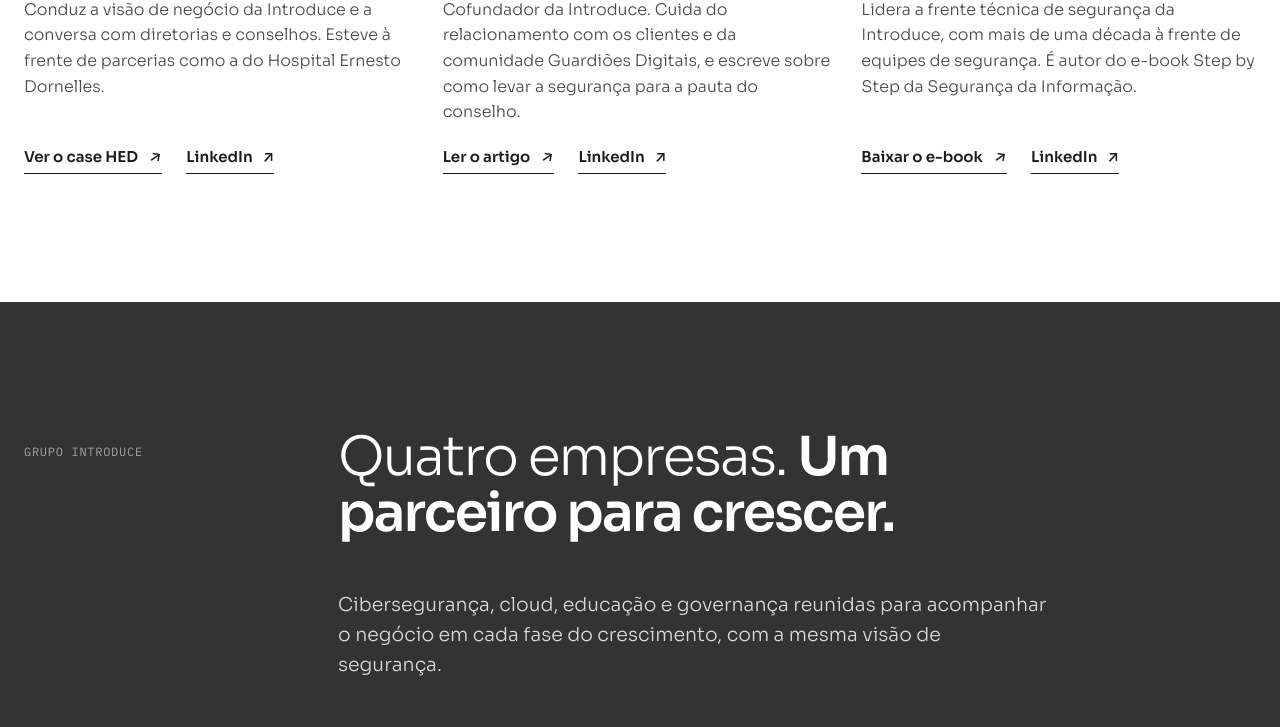
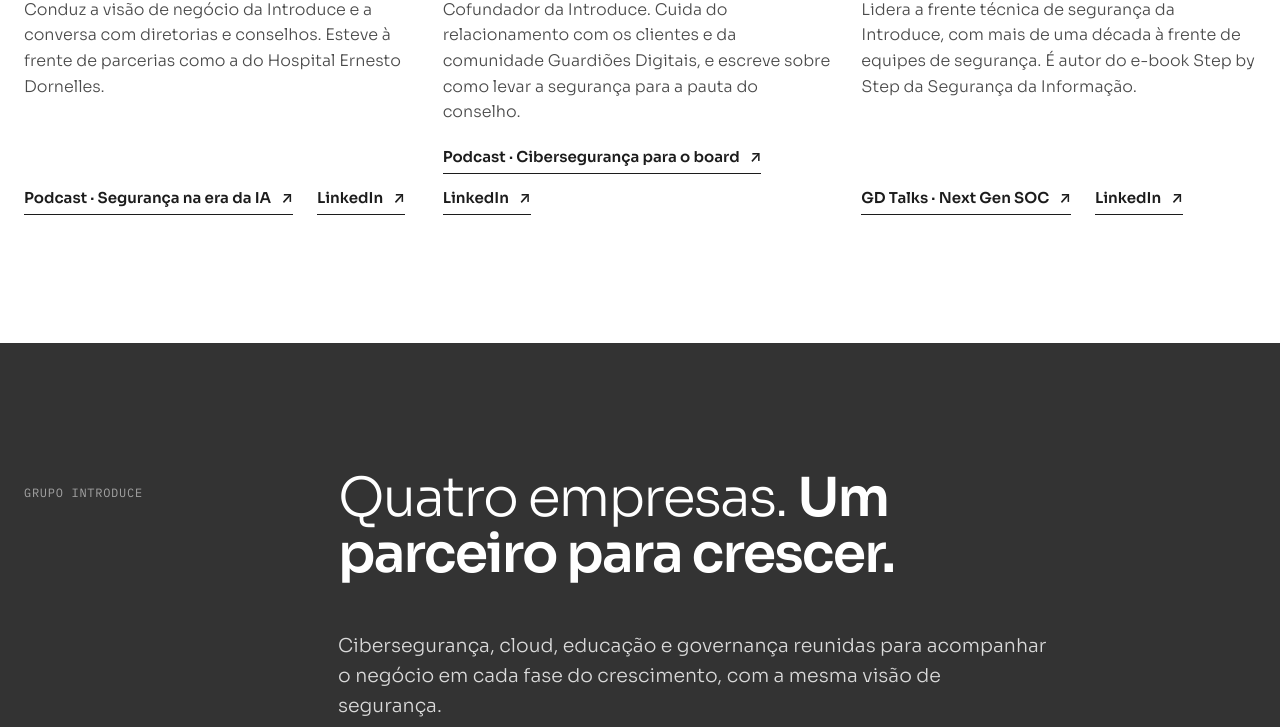
Before and after one commit to kauegrasnievicz/cooltivo-site, a plain HTML site: page introduce-v2/quem-somos/index.html in a window 1280 px wide. Shown: the part 2815-3542 px from the top of the page. Drawn offline with Linux system fonts and the light colour scheme.

Commit message:
Introduce v2: links de vídeo da diretoria
Co-Authored-By: Claude Opus 5.5 <noreply@anthropic.com>
Claude-Session: https://claude.ai/code/session_01RXJJZ2ya2rbjx4BbF9JeJm

```diff
--- a/introduce-v2/quem-somos/index.html
+++ b/introduce-v2/quem-somos/index.html
@@ -80,9 +80,9 @@
   <div class="wrap">
     <div class="sec-head rv"><span class="mono">Diretoria</span><h2>Quem conduz <b>a Introduce.</b></h2></div>
     <ul class="dir rv">
-      <li><span class="dir-av"><img decoding="async" src="../media/time/dir-esdras.webp" alt="Esdras Moreira" width="240" height="240" loading="lazy"></span><span class="mono">CEO</span><h3>Esdras Moreira</h3><p>Conduz a visão de negócio da Introduce e a conversa com diretorias e conselhos. Esteve à frente de parcerias como a do Hospital Ernesto Dornelles.</p><div class="dir-l"><a class="lnk" href="https://cooltivo.com.br/introduce-v2/cases/hospital-ernesto-dornelles/">Ver o case HED <span class="arw" aria-hidden="true">&rarr;</span></a><a class="lnk" href="https://www.linkedin.com/in/esdras-moreira/" target="_blank" rel="noopener">LinkedIn <span class="arw-x" aria-hidden="true">&#8599;</span></a></div></li>
-      <li><span class="dir-av"><img decoding="async" src="../media/time/dir-mauricio.webp" alt="Maurício Gimenes" width="240" height="240" loading="lazy"></span><span class="mono">CSO · Cofundador</span><h3>Maurício Gimenes</h3><p>Cofundador da Introduce. Cuida do relacionamento com os clientes e da comunidade Guardiões Digitais, e escreve sobre como levar a segurança para a pauta do conselho.</p><div class="dir-l"><a class="lnk" href="https://cooltivo.com.br/introduce-v2/blog/como-ganhar-espaco-na-mesa-do-board-em-2026/">Ler o artigo <span class="arw" aria-hidden="true">&rarr;</span></a><a class="lnk" href="https://www.linkedin.com/in/mauriciogimenesoficial/" target="_blank" rel="noopener">LinkedIn <span class="arw-x" aria-hidden="true">&#8599;</span></a></div></li>
-      <li><span class="dir-av"><img decoding="async" src="../media/time/dir-brayan.webp" alt="Brayan Poloni" width="240" height="240" loading="lazy"></span><span class="mono">CISO</span><h3>Brayan Poloni</h3><p>Lidera a frente técnica de segurança da Introduce, com mais de uma década à frente de equipes de segurança. É autor do e-book Step by Step da Segurança da Informação.</p><div class="dir-l"><a class="lnk" href="https://cooltivo.com.br/introduce-v2/blog/ebook-step-by-step-seguranca-da-informacao/">Baixar o e-book <span class="arw" aria-hidden="true">&rarr;</span></a><a class="lnk" href="https://www.linkedin.com/in/brayanpoloni/" target="_blank" rel="noopener">LinkedIn <span class="arw-x" aria-hidden="true">&#8599;</span></a></div></li>
+      <li><span class="dir-av"><img decoding="async" src="../media/time/dir-esdras.webp" alt="Esdras Moreira" width="240" height="240" loading="lazy"></span><span class="mono">CEO</span><h3>Esdras Moreira</h3><p>Conduz a visão de negócio da Introduce e a conversa com diretorias e conselhos. Esteve à frente de parcerias como a do Hospital Ernesto Dornelles.</p><div class="dir-l"><a class="lnk" href="https://www.youtube.com/watch?v=hc4tpWXaG7A" target="_blank" rel="noopener">Podcast · Segurança na era da IA <span class="arw-x" aria-hidden="true">&#8599;</span></a><a class="lnk" href="https://www.linkedin.com/in/esdras-moreira/" target="_blank" rel="noopener">LinkedIn <span class="arw-x" aria-hidden="true">&#8599;</span></a></div></li>
+      <li><span class="dir-av"><img decoding="async" src="../media/time/dir-mauricio.webp" alt="Maurício Gimenes" width="240" height="240" loading="lazy"></span><span class="mono">CSO · Cofundador</span><h3>Maurício Gimenes</h3><p>Cofundador da Introduce. Cuida do relacionamento com os clientes e da comunidade Guardiões Digitais, e escreve sobre como levar a segurança para a pauta do conselho.</p><div class="dir-l"><a class="lnk" href="https://www.youtube.com/watch?v=pewa4owkwSY" target="_blank" rel="noopener">Podcast · Cibersegurança para o board <span class="arw-x" aria-hidden="true">&#8599;</span></a><a class="lnk" href="https://www.linkedin.com/in/mauriciogimenesoficial/" target="_blank" rel="noopener">LinkedIn <span class="arw-x" aria-hidden="true">&#8599;</span></a></div></li>
+      <li><span class="dir-av"><img decoding="async" src="../media/time/dir-brayan.webp" alt="Brayan Poloni" width="240" height="240" loading="lazy"></span><span class="mono">CISO</span><h3>Brayan Poloni</h3><p>Lidera a frente técnica de segurança da Introduce, com mais de uma década à frente de equipes de segurança. É autor do e-book Step by Step da Segurança da Informação.</p><div class="dir-l"><a class="lnk" href="https://www.youtube.com/watch?v=DZZt_1WONDI" target="_blank" rel="noopener">GD Talks · Next Gen SOC <span class="arw-x" aria-hidden="true">&#8599;</span></a><a class="lnk" href="https://www.linkedin.com/in/brayanpoloni/" target="_blank" rel="noopener">LinkedIn <span class="arw-x" aria-hidden="true">&#8599;</span></a></div></li>
     </ul>
   </div>
 </section>
```
